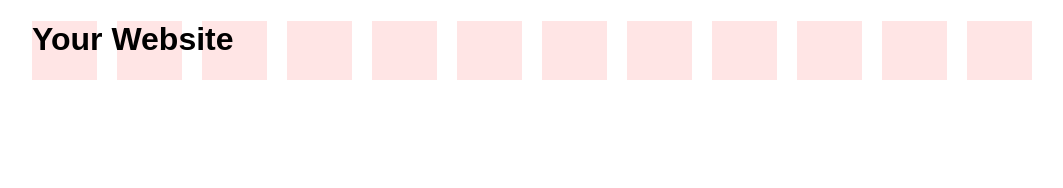
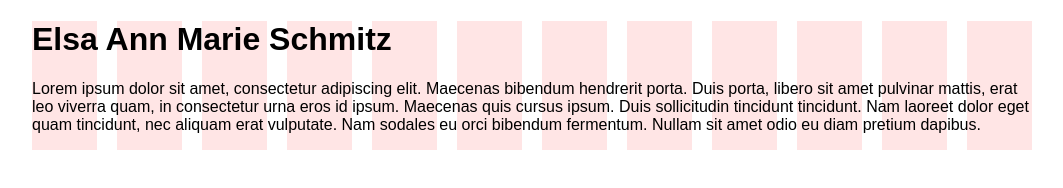
Before and after one commit to elsaschmitz/p1-bio, a plain HTML site: page index.html in a window 1280 px wide. Shown: the whole page, without its empty margins (108-1171 px from the left). Drawn offline with Linux system fonts and the light colour scheme.

Commit message:
Version 1

```diff
--- a/index.html
+++ b/index.html
@@ -2,7 +2,7 @@
 <html lang="en">
 <head>
   <meta charset="UTF-8" />
-  <title>Your Website</title>
+  <title>Elsa A. Schmitz</title>
 
  <link rel="icon" href="favicon.ico">
 
@@ -16,7 +16,9 @@
 	<div class="container showgrid">
 
 		<!-- Your Content -->
-		<h1>Your Website</h1>
+		<h1>Elsa Ann Marie Schmitz</h1>
+
+		<p>Lorem ipsum dolor sit amet, consectetur adipiscing elit. Maecenas bibendum hendrerit porta. Duis porta, libero sit amet pulvinar mattis, erat leo viverra quam, in consectetur urna eros id ipsum. Maecenas quis cursus ipsum. Duis sollicitudin tincidunt tincidunt. Nam laoreet dolor eget quam tincidunt, nec aliquam erat vulputate. Nam sodales eu orci bibendum fermentum. Nullam sit amet odio eu diam pretium dapibus.</p>
 
 		<!-- Clearfix -->
 		<div class="clear"></div>
```
